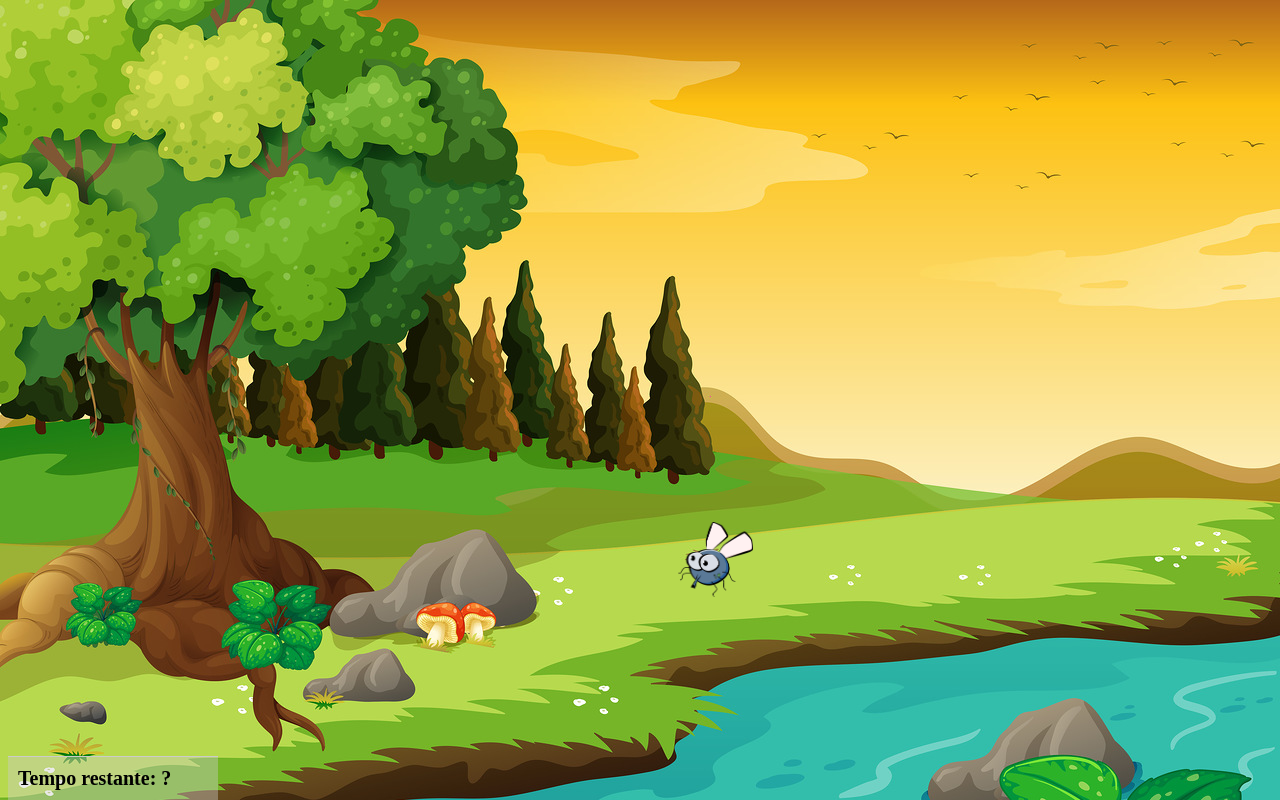
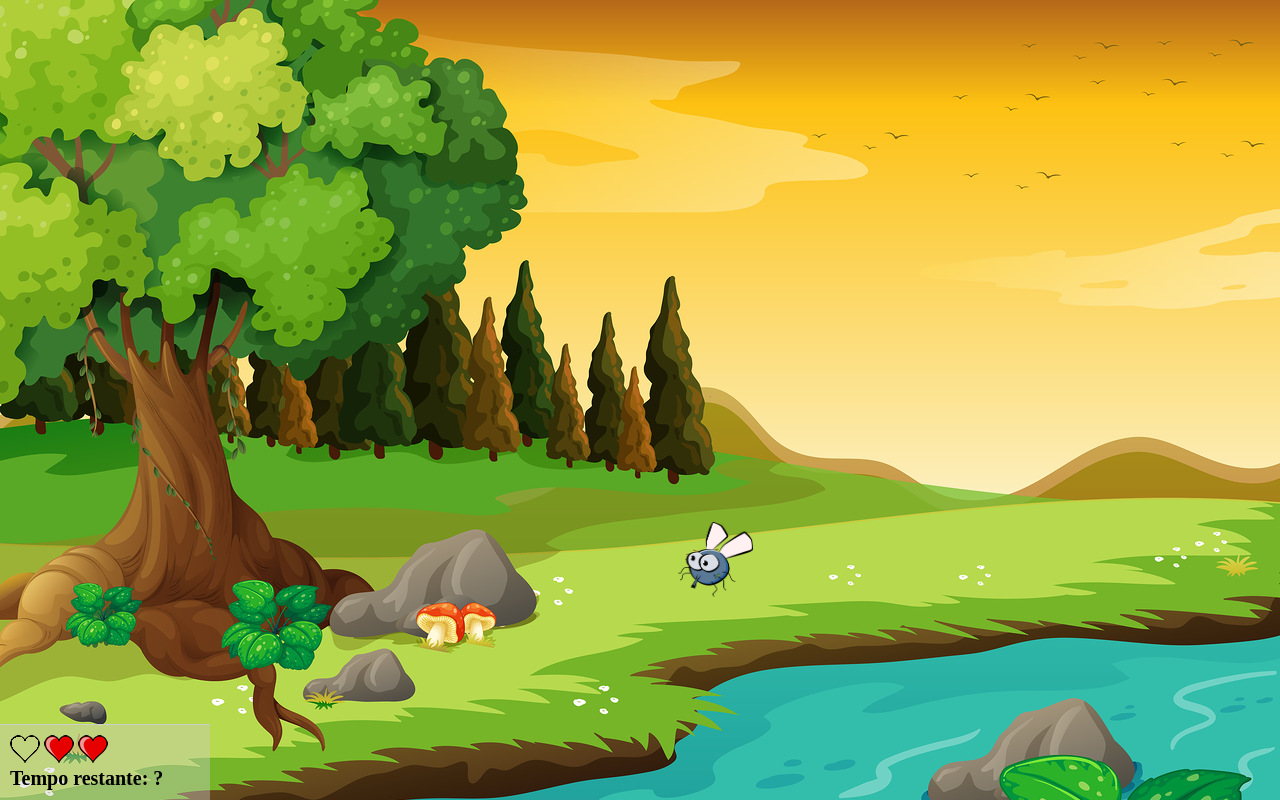
Before and after one commit to poraodonando/Projeto_Game_Mata_Mosquito, a plain HTML site: page index.html in a window 1280 px wide. Drawn offline with Linux system fonts and the light colour scheme.

Commit message:
adicionando o fundo

```diff
--- a/Docs/estilo/estilo.css
+++ b/Docs/estilo/estilo.css
@@ -1,5 +1,5 @@
 body{
-    background-image: url(/Assets/Imagens/bg.jpg) ;
+    background: url(/Assets/Imagens/bg.jpg) no-repeat;
     background-size: 100%;
 }
 
@@ -38,6 +38,7 @@ body{
     position: absolute;
     width: 190px;
     padding: 10px;
+    left: 0px;
     bottom: 0px;
     border-top: solid 1px #ccc;
     background-color: #cccccc65;
--- a/index.html
+++ b/index.html
@@ -20,7 +20,9 @@
 
     <div class="painel">
         <div class="vidas">
-
+            <img src="Assets/Imagens/coracao_vazio.png" alt="" srcset="">
+            <img src="Assets/Imagens/coracao_cheio.png" alt="" srcset="">
+            <img src="Assets/Imagens/coracao_cheio.png" alt="" srcset="">
         </div>
 
         <div class="cronometro">Tempo restante: ?
```
